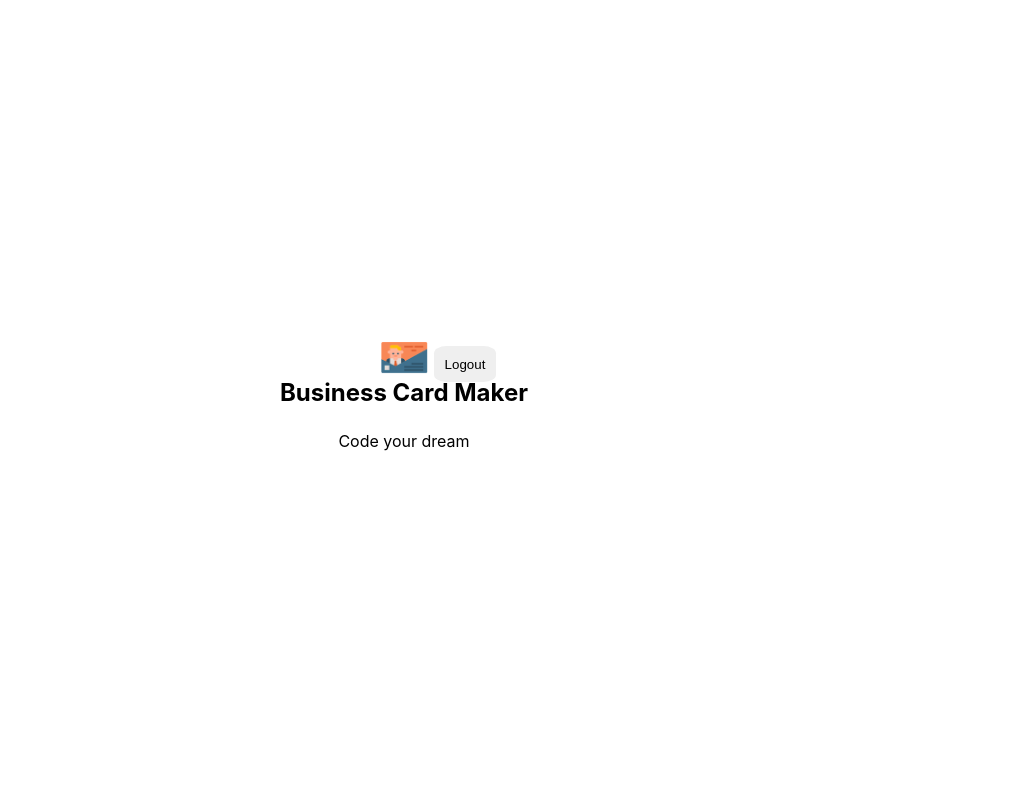
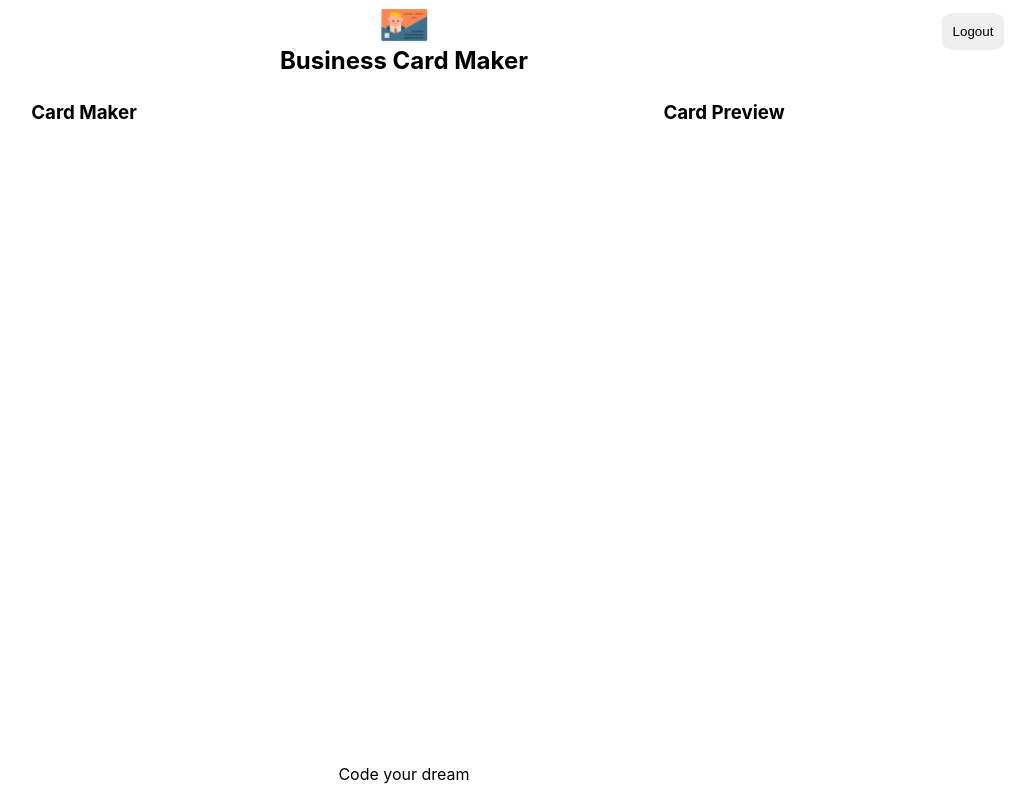
Before and after one commit to BOSEES/dream_coding_react_card-maker, a React (Create React App) app: page /maker in a window 1280 px wide. Shown: the whole page, without its empty margins (236-1271 px from the left). Built offline with nearby package versions, Linux system fonts and the light colour scheme; no server answers; sample sign-in values are in the browser's storage.

Commit message:
add editer & preview

```diff
--- /dev/null
+++ b/src/components/editer/editer.jsx
@@ -0,0 +1,12 @@
+import React from "react";
+import styles from "./editer.module.css";
+
+const Editer = (props) => {
+  return (
+    <section className={styles.editer}>
+      <h1 className={styles.title}>Card Maker</h1>
+    </section>
+  )
+}
+
+export default Editer;
--- /dev/null
+++ b/src/components/editer/editer.module.css
@@ -0,0 +1,12 @@
+@value makerGreen from "../../common/colors.css";
+
+.editer {
+  flex-basis:50%;
+}
+
+.title {
+  width: 100%;
+  text-align: center;
+  margin-bottom: 1em;
+  color: makerGreen;
+}
--- a/src/components/maker/maker.jsx
+++ b/src/components/maker/maker.jsx
@@ -1,6 +1,8 @@
 import React, { useEffect } from "react";
 import Header from "../header/header";
 import Footer from "../footer/footer";
+import Preview from "../preview/preview";
+import Editer from "../editer/editer";
 import styles from "./maker.module.css";
 import { useHistory } from "react-router-dom";
 
@@ -21,6 +23,10 @@
   return(
     <section className={styles.maker}>
     <Header onLogout={logout}/>
+    <div className={styles.container}>
+      <Editer />
+      <Preview />
+    </div>
     <Footer />
     </section>
   )
--- a/src/components/maker/maker.module.css
+++ b/src/components/maker/maker.module.css
@@ -0,0 +1,21 @@
+@value makerWhite from "../../common/colors.css";
+@value mediaQuery from "../../common/size.css";
+
+.maker {
+  width: 100%;
+  height: 100%;
+  display: flex;
+  flex-direction: column;
+}
+
+.container {
+  display: flex;
+  flex:1;
+  background-color: makerWhite;
+}
+
+@media screen and (max-width: mediaQuery) {
+  .container{
+    flex-direction: column;
+  }
+}
--- /dev/null
+++ b/src/components/preview/preview.jsx
@@ -0,0 +1,12 @@
+import React from "react";
+import styles from "./preview.module.css";
+
+const Preview = (props) => {
+  return (
+    <section className={styles.preview}>
+      <h1 className={styles.title}>Card Preview</h1>
+    </section>
+  )
+}
+
+export default Preview;
--- /dev/null
+++ b/src/components/preview/preview.module.css
@@ -0,0 +1,12 @@
+@value makerGreen from "../../common/colors.css";
+
+.preview {
+  flex-basis:50%;
+}
+
+.title {
+  width: 100%;
+  text-align: center;
+  margin-bottom: 1em;
+  color: makerGreen;
+}
```
